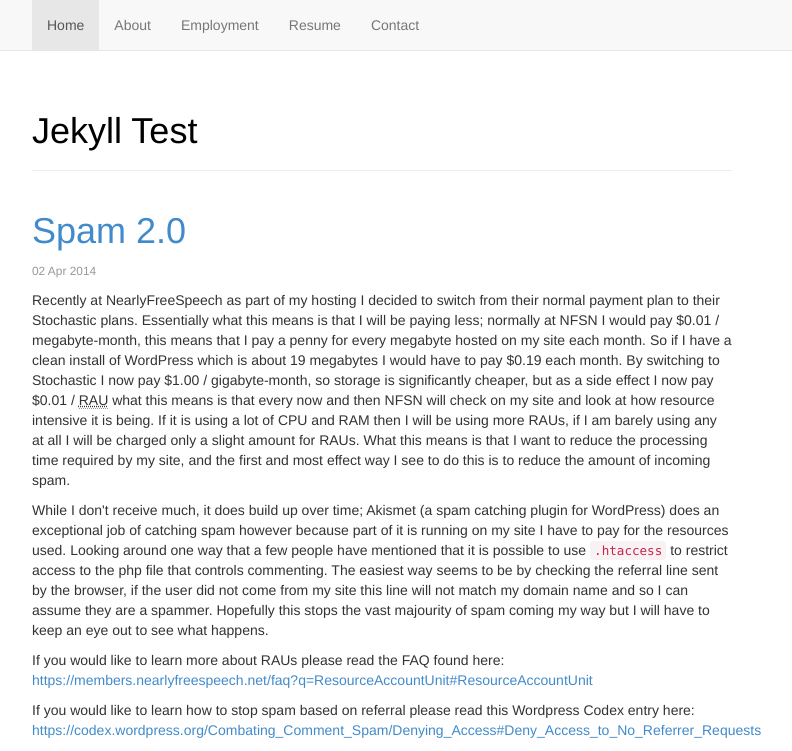
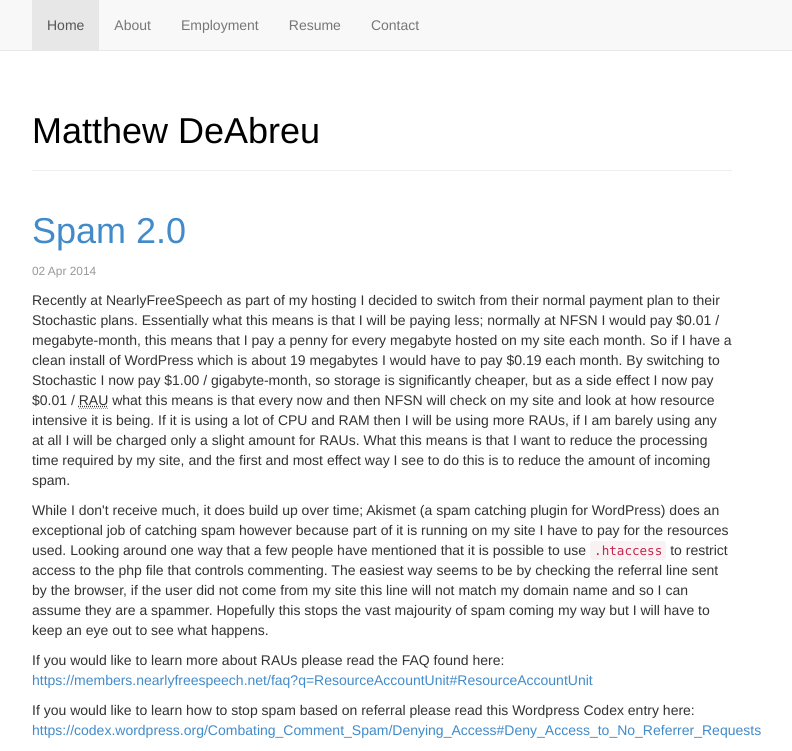
Before and after one commit to mdeabreu/mdeabreu, a Jekyll site: the page built from index.html, in a window 1280 px wide and 900 px high, cut to the strip 0-751 px from the top of the window. Shown: the whole strip, without its empty margins (258-1050 px from the left). Built offline with Jekyll 4.4.1, drawn with Linux system fonts in a browser that asks for light colours; nearby versions of some CDN libraries; the list of posts is cut into pages by our own code.

```diff
--- a/_config.yml
+++ b/_config.yml
@@ -6,9 +6,9 @@ destination: ../public
 permalink: /:year/:month/:day/:title/
 
 # Site
-title: Jekyll Test
-tagline: An experiment
-url: http://jekylltest.nfshost.com
+title: Matthew DeAbreu
+tagline:
+url: http://mdeabreu.com
 
 # Author
 author:
--- a/_layouts/default.html
+++ b/_layouts/default.html
@@ -10,7 +10,7 @@
 
     <title>
       {% if page.title == "Home" %}
-        {{ site.title }} &middot; {{ site.tagline }}
+        {{ site.title }}
       {% else %}
         {{ page.title }} &middot; {{ site.title }}
       {% endif%}
```
